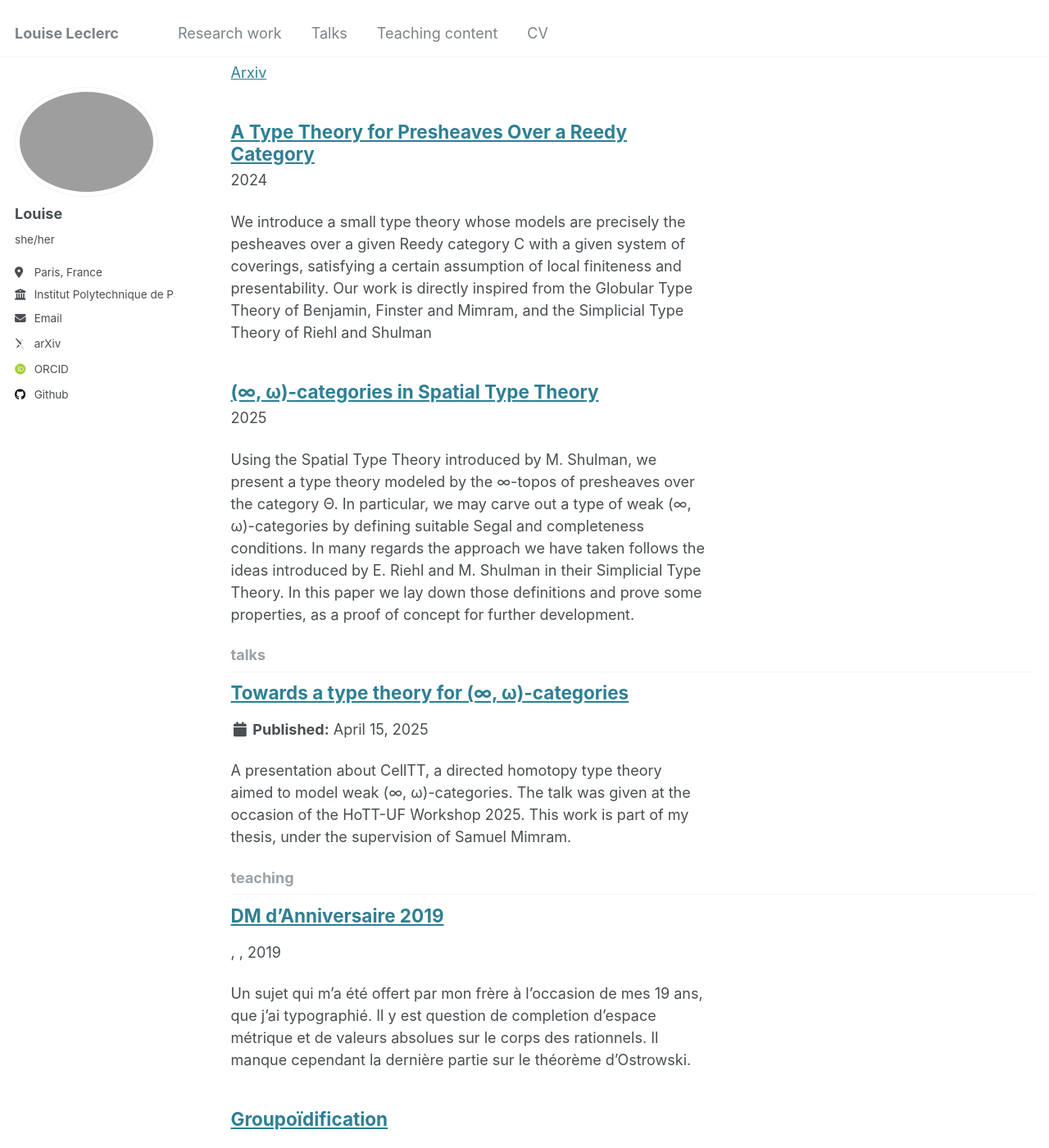
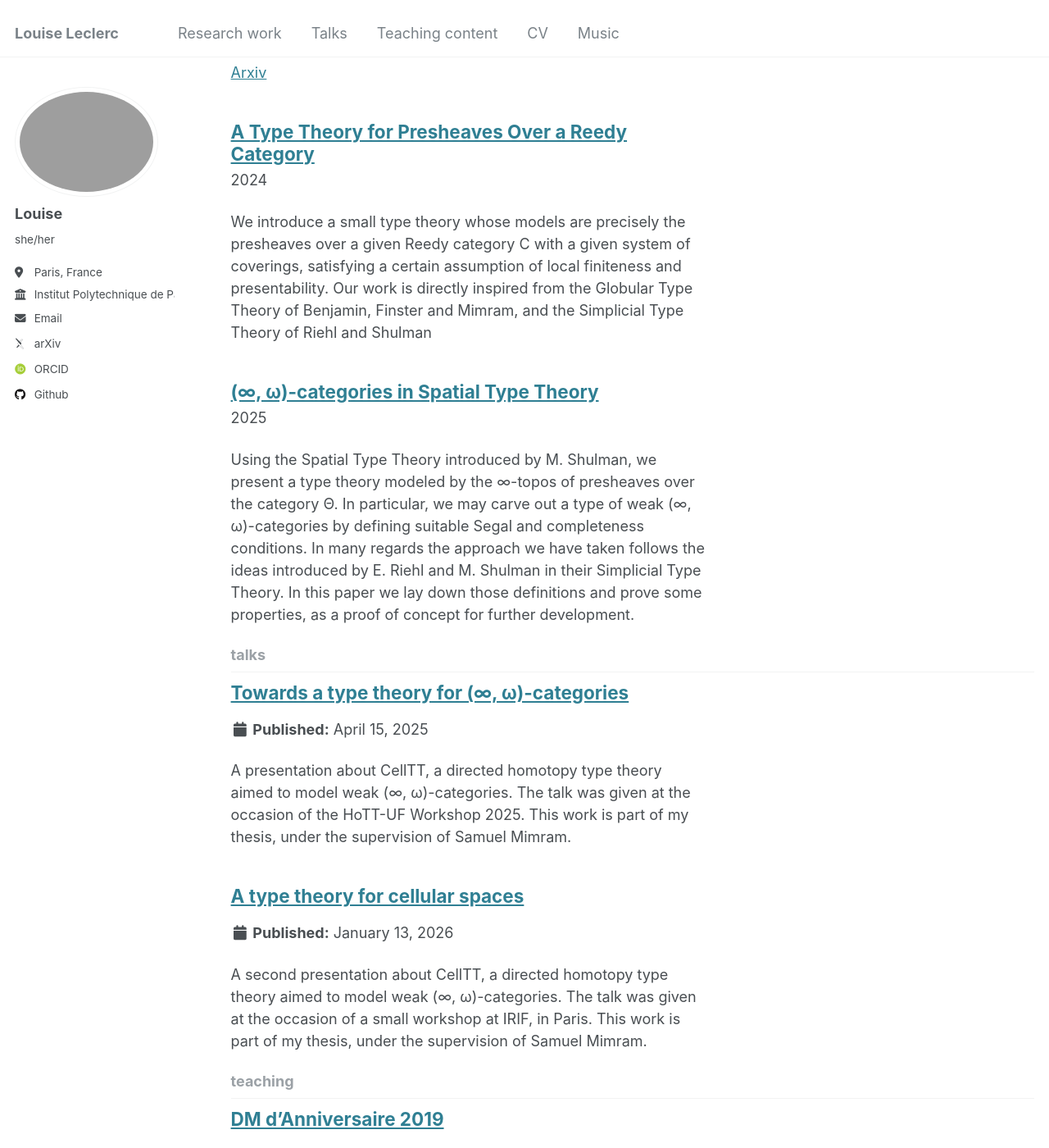
Before and after one commit to luyise/luyise.github.io, a Jekyll site: the page built from _pages/collection-archive.html, in a window 1280 px wide and 1400 px high, scrolled down 1215 px. Shown: the whole window at 82% size. Built offline with Jekyll 4.4.1, drawn with Linux system fonts in a browser that asks for light colours; some web fonts are replaced.

Commit message:
talk mini-workshop higher cat

```diff
--- a/_data/navigation.yml
+++ b/_data/navigation.yml
@@ -16,3 +16,6 @@ main:
 
   - title: "CV"
     url: /cv/
+
+  - title: "Music"
+    url: /music/
--- a/_publications/TypeTheoryShapes.md
+++ b/_publications/TypeTheoryShapes.md
@@ -2,7 +2,7 @@
 title: "A Type Theory for Presheaves Over a Reedy Category"
 collection: article
 category: preprint
-excerpt: "We introduce a small type theory whose models are precisely the pesheaves over a given Reedy category C with a given system of coverings, satisfying a certain assumption of local finiteness and presentability. Our work is directly inspired from the Globular Type Theory of Benjamin, Finster and Mimram, and the Simplicial Type Theory of Riehl and Shulman"
+excerpt: "We introduce a small type theory whose models are precisely the presheaves over a given Reedy category C with a given system of coverings, satisfying a certain assumption of local finiteness and presentability. Our work is directly inspired from the Globular Type Theory of Benjamin, Finster and Mimram, and the Simplicial Type Theory of Riehl and Shulman"
 date: 2024-10-24
 venue:
 slidesurl:
--- /dev/null
+++ b/_talks/CellTT_2.md
@@ -0,0 +1,13 @@
+---
+title: "A type theory for cellular spaces"
+# collection: talks
+# type: "Talk"
+permalink: /talks/2026-01-13-CellTT.pdf
+venue: "Mini-workshop on the construction of ∞-categories"
+date: 2026-01-13
+location: "Paris, France"
+---
+
+A second presentation about CellTT, a directed homotopy type theory aimed to model weak (∞, ω)-categories.
+The talk was given at the occasion of a small workshop at IRIF, in Paris.
+This work is part of my thesis, under the supervision of Samuel Mimram.
```
Also changed, not shown: _pages/music.md (added, +15 -0 lines), 1 other file.
